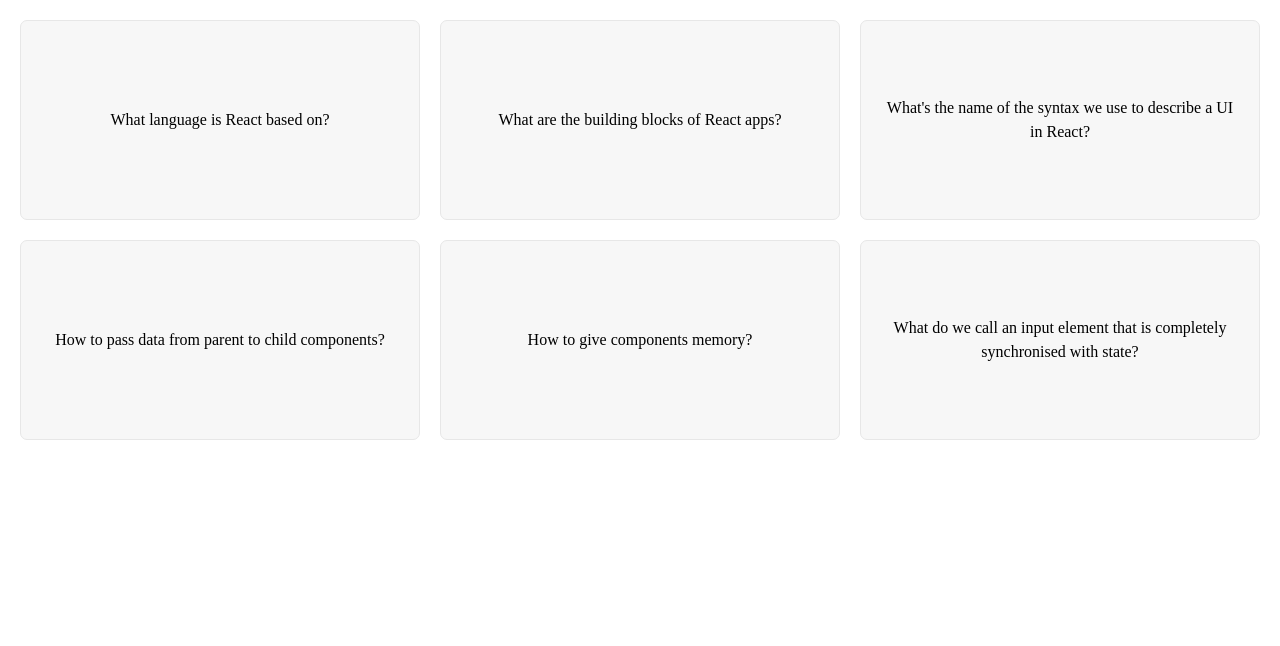
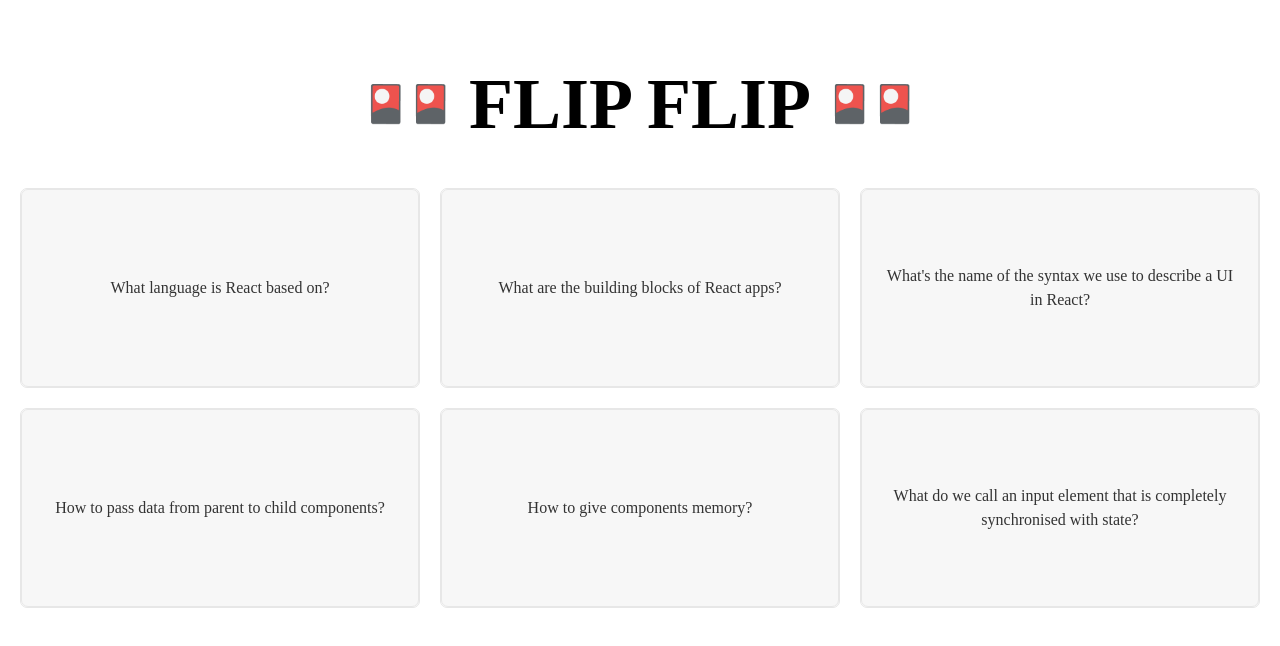
Before and after one commit to momen-arabi/react-flashcards, a React (Create React App) app: page / in a window 1280 px wide. Shown: the top 646 px of the page. Built offline with nearby package versions, Linux system fonts and the light colour scheme.

Commit message:
commit-2025-01-05

```diff
--- a/src/App.jsx
+++ b/src/App.jsx
@@ -34,25 +34,49 @@
 ];
 
 export default function App() {
+  // const [flip, setFlip] = useState(false);
   return (
-    <div className="flashcards">
-      {questions.map((card) => (
-        <Flashcard card={card} key={card.id} />
-      ))}
+    <>
+      <h1 className="uppercase my-12 text-center text-7xl font-semibold flex items-center justify-center gap-4">
+        <span className="text-4xl">🎴🎴</span> <span>Flip Flip</span> <span className="text-4xl">🎴🎴</span>
+      </h1>
+      <div className="flashcards">
+        {questions.map((card) => (
+          <Flashcard card={card} key={card.id} ind={card.id} />
+        ))}
+      </div>
+    </>
+  );
+}
+
+function Flashcard({ card, ind }) {
+  const [isFlip, setIsFlip] = useState(false);
+
+  // function handleClick(id) {
+  //   if (checkIndex(id)) setIsFlip(true);
+  //   else setIsFlip(false);
+  // }
+
+  const handleClick = (id) => {
+    if (checkIndex(id) > -1) {
+      setIsFlip(true);
+      console.log("Check", id);
+    } else {
+      console.log("Not Check", id);
+      setIsFlip(false);
+    }
+  };
+
+  const checkIndex = (id) => {
+    return questions.findIndex((r) => r.id === ind);
+  };
+
+  return (
+    <div className="card-container" onClick={() => handleClick(ind)}>
+      <div className={`flashcard${isFlip ? " flip" : ""}`}>
+        <div className="front">{card.question}</div>
+        <div className="back">{card.answer}</div>
+      </div>
     </div>
   );
 }
-
-function Flashcard({ card }) {
-  const [isFlip, setIsFlip] = useState(false);
-
-  function handleClick() {
-    setIsFlip((flip) => !flip);
-  }
-
-  return (
-    <div onClick={handleClick} className={`flashcard ${isFlip ? `selected` : ""}`}>
-      {isFlip ? card.answer : card.question}
-    </div>
-  );
-}
--- a/src/index.css
+++ b/src/index.css
@@ -2,7 +2,7 @@
 @tailwind components;
 @tailwind utilities;
 
-@import url("https://fonts.googleapis.com/css2?family=Quicksand:wght@300..700&display=swap");
+@import url("https://fonts.googleapis.com/css2?family=Barrio&family=Quicksand:wght@300..700&display=swap");
 
 * {
   box-sizing: border-box;
@@ -13,33 +13,77 @@
   padding: 20px;
 }
 
+h1 {
+  font-family: "Barrio", serif;
+}
+
 .flashcards {
   display: grid;
   grid-template-columns: 1fr 1fr 1fr;
   gap: 20px;
 }
 
-.flashcards div {
+.card-container {
+  perspective: 1000px; /* Adds 3D perspective */
+}
+
+.flashcards .flashcard {
+  position: relative;
+  width: 100%;
+  aspect-ratio: 2 / 1;
   border: 1px solid #e7e7e7;
-  background-color: #f7f7f7;
   border-radius: 7px;
-  aspect-ratio: 2 / 1;
   display: flex;
   align-items: center;
   justify-content: center;
   text-align: center;
   padding: 20px;
   cursor: pointer;
-  transition: all 0.1s ease;
+  transition: transform 0.6s ease;
+  transform-style: preserve-3d;
+  background-color: #f7f7f7;
 }
 
-.flashcards div:hover {
+.flashcards .flashcard.flip {
+  transform: rotateY(180deg);
+}
+
+.flashcards .flashcard .front,
+.flashcards .flashcard .back {
+  position: absolute;
+  width: 100%;
+  height: 100%;
+  display: flex;
+  align-items: center;
+  justify-content: center;
+  backface-visibility: hidden;
+  border-radius: 7px;
+  padding: 20px;
+  transition: background-color 0.15s ease-in-out;
+}
+
+.flashcards .flashcard .front {
+  background-color: #f7f7f7;
+  color: #333;
+  font-weight: 500;
+  border: 1px solid #e7e7e7;
+}
+
+.flashcards .flashcard .back {
+  transform: rotateY(180deg);
+  background-color: #e03131;
+  color: #fff;
+  font-weight: bold;
+}
+
+.flashcards .flashcard:hover .front {
   background-color: #efefef;
 }
 
-div.selected {
-  border: 1px solid #e03131;
-  background-color: #e03131 !important;
-  color: #fff;
-  font-weight: bold;
+.flashcards .flashcard.flip .back {
+  background-color: #e03131;
 }
+
+.flashcards .flashcard.flip:hover .back {
+  background-color: #d22c2c;
+}
```
